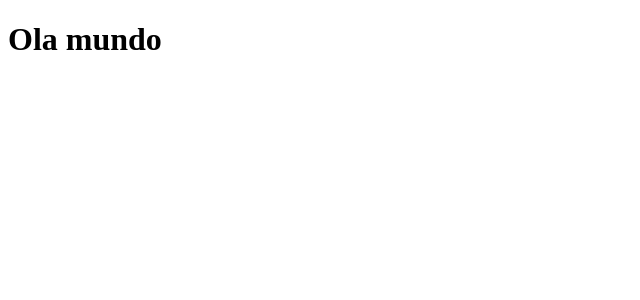
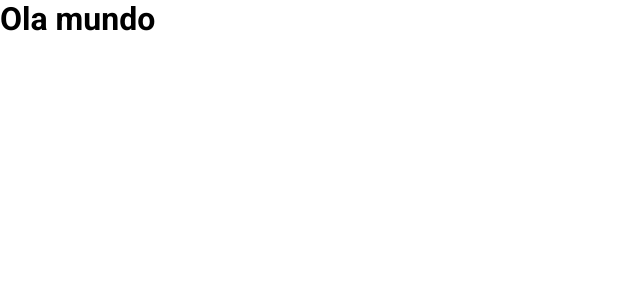
Before and after one commit to Raafa1993/discord-interface-clone, a React (Create React App) app: page / in a window 1280 px wide. Shown: the top 300 px of the page, without its empty margins (0-640 px from the left). Built offline with nearby package versions, Linux system fonts and the light colour scheme.

Commit message:
add style gerenal style

```diff
--- a/public/index.html
+++ b/public/index.html
@@ -1,14 +1,12 @@
 <!DOCTYPE html>
 <html lang="en">
+
 <head>
   <meta charset="utf-8" />
   <link rel="icon" href="%PUBLIC_URL%/favicon.ico" />
   <meta name="viewport" content="width=device-width, initial-scale=1" />
   <meta name="theme-color" content="#000000" />
-    <meta
-      name="description"
-      content="Web site created using create-react-app"
-    />
+  <meta name="description" content="Web site created using create-react-app" />
   <link rel="apple-touch-icon" href="%PUBLIC_URL%/logo192.png" />
   <!--
       manifest.json provides metadata used when your web app is installed on a
@@ -25,7 +23,9 @@
       Learn how to configure a non-root public URL by running `npm run build`.
     -->
   <title>React App</title>
+  <link href="https://fonts.googleapis.com/css2?family=Roboto:wght@300;400;500;700&display=swap" rel="stylesheet">
 </head>
+
 <body>
   <noscript>You need to enable JavaScript to run this app.</noscript>
   <div id="root"></div>
@@ -40,4 +40,5 @@
       To create a production bundle, use `npm run build` or `yarn build`.
     -->
 </body>
+
 </html>
--- a/src/App.tsx
+++ b/src/App.tsx
@@ -1,9 +1,14 @@
 import React from 'react';
 
+import GlobalStyles from './styles/GlobalStyles';
 
 function App() {
   return (
-    <h1>Ola mundo</h1>
+    <>
+      <h1>Ola mundo</h1>
+
+      <GlobalStyles />
+    </>
   );
 }
 
--- /dev/null
+++ b/src/styles/GlobalStyles.ts
@@ -0,0 +1,43 @@
+import { createGlobalStyle } from 'styled-components';
+import { deflate } from 'zlib';
+
+export default createGlobalStyle`
+* {
+    margin: 0;
+    padding: 0;
+    box-sizing: border-box;
+}
+
+html, body, #root {
+    height: 100%;
+}
+
+*, button, input {
+    border: 0;
+    outline: 0;
+    font-family: 'Roboto', sans-serif;
+}
+
+:root {
+    --primary: #36393f;
+    --secondary: #2f3136;
+    --tertiary: rgb(32,34,37);
+    --quaternary: #292b2f;
+    --quinary: #393d42;
+    --senary: #828386;
+
+    --white: #fff;
+    --gray: #8a8c90;
+    --chat-input: rgb(64,68,75);
+    --symbol: #74777a;
+
+    --notification: #f84a4b;
+    --discord: #6e86d6;
+    --mention-detail: #f9a839;
+    --mention-message: #413f3f;
+
+    --link: #5d80d6;
+
+    --rocketseat: #6633cc;
+}
+`
```
Lines whose indentation alone changed are shown as unchanged.
